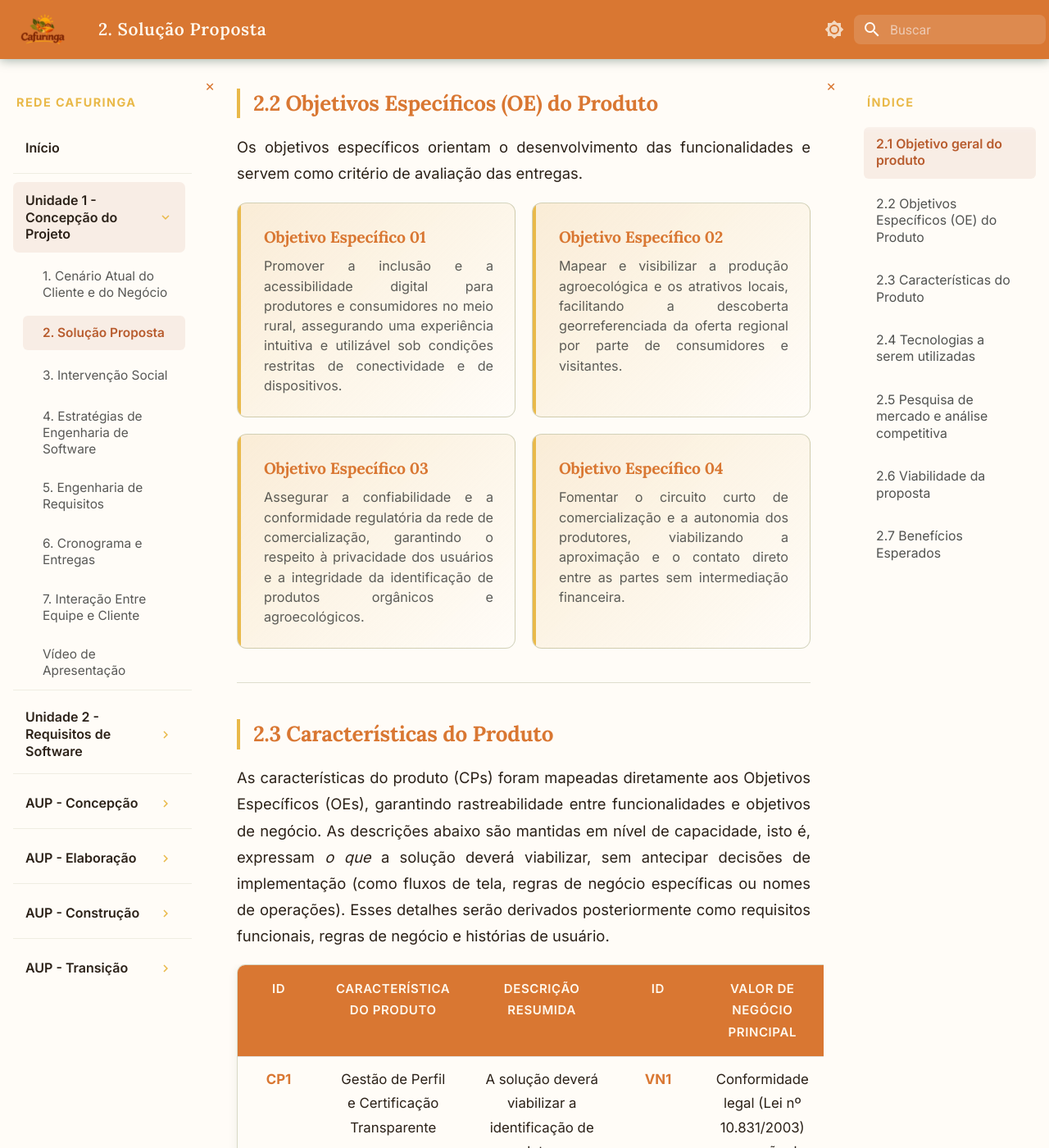
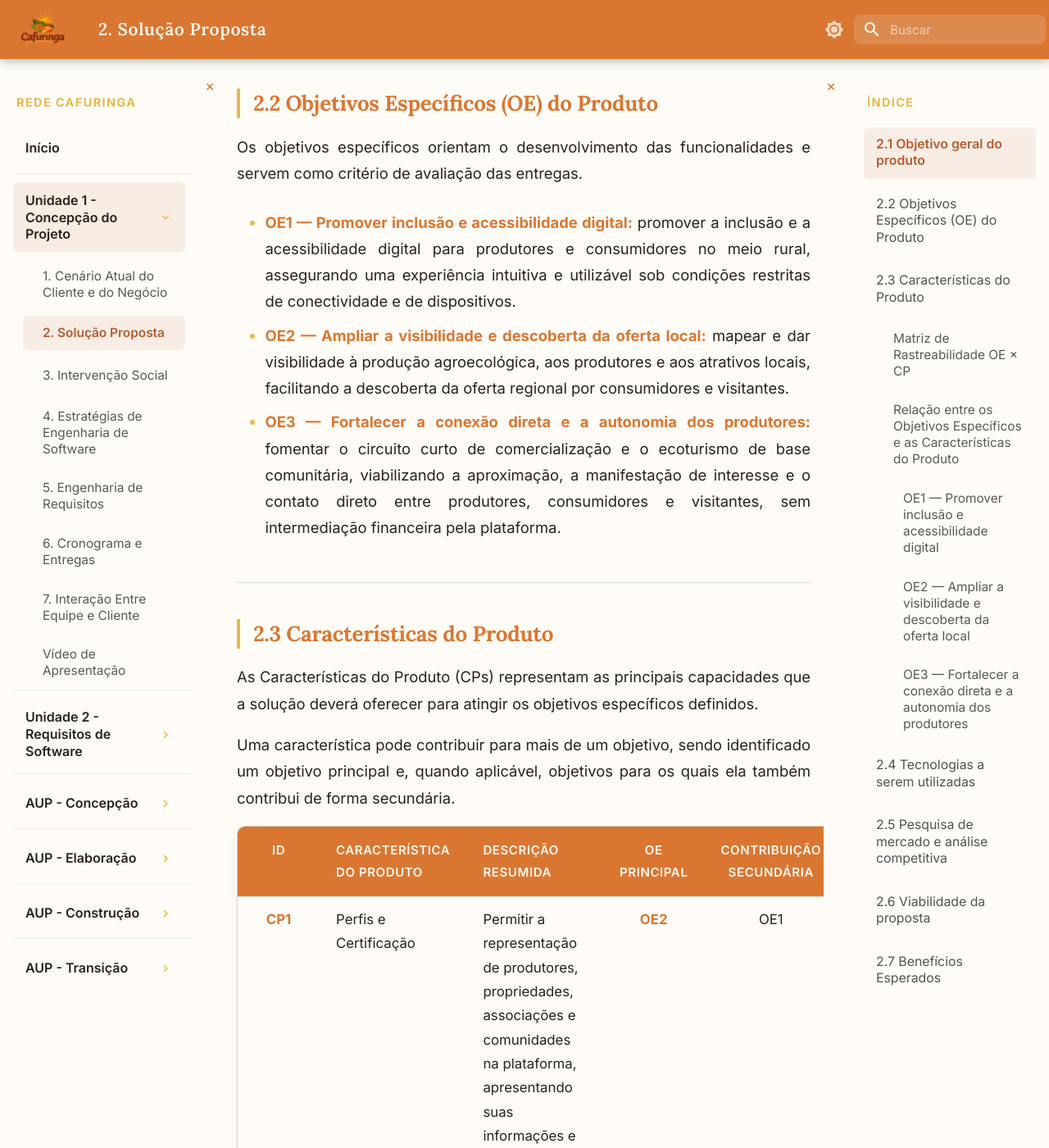
Before and after one commit to mdsreq-fga-unb/REQ-2026.2-T02-RedeCafuringa, an MkDocs documentation site: the page built from docs/unidade1/solucao.md, in a window 1280 px wide and 1400 px high, scrolled down 751 px. Shown: the whole window at 82% size. Built offline with MkDocs 1.6.1 and Material for MkDocs 9.7.7, drawn with Linux system fonts in a browser that asks for light colours; some of the changed text lies outside the part shown.

Commit message:
alterações da seção 2, remoção de um objetico específico e adequação quanto a coesão das características do produto

```diff
--- a/docs/unidade1/solucao.md
+++ b/docs/unidade1/solucao.md
@@ -10,41 +10,64 @@ O objetivo do produto é expandir a conexão direta dos produtores da agricultur
 
 Os objetivos específicos orientam o desenvolvimento das funcionalidades e servem como critério de avaliação das entregas.
 
-<div class="section-cards">
-  <div class="section-card">
-      <h3>Objetivo Específico 01</h3>
-      <p>Promover a inclusão e a acessibilidade digital para produtores e consumidores no meio rural, assegurando uma experiência intuitiva e utilizável sob condições restritas de conectividade e de dispositivos.</p>
-  </div>
+* **OE1 — Promover inclusão e acessibilidade digital:** promover a inclusão e a acessibilidade digital para produtores e consumidores no meio rural, assegurando uma experiência intuitiva e utilizável sob condições restritas de conectividade e de dispositivos.
 
-  <div class="section-card">
-      <h3>Objetivo Específico 02</h3>
-      <p>Mapear e visibilizar a produção agroecológica e os atrativos locais, facilitando a descoberta georreferenciada da oferta regional por parte de consumidores e visitantes.</p>
-  </div>
+* **OE2 — Ampliar a visibilidade e descoberta da oferta local:** mapear e dar visibilidade à produção agroecológica, aos produtores e aos atrativos locais, facilitando a descoberta da oferta regional por consumidores e visitantes.
 
-  <div class="section-card">
-      <h3>Objetivo Específico 03</h3>
-      <p>Assegurar a confiabilidade e a conformidade regulatória da rede de comercialização, garantindo o respeito à privacidade dos usuários e a integridade da identificação de produtos orgânicos e agroecológicos.</p>
-  </div>
-
-  <div class="section-card">
-      <h3>Objetivo Específico 04</h3>
-      <p>Fomentar o circuito curto de comercialização e a autonomia dos produtores, viabilizando a aproximação e o contato direto entre as partes sem intermediação financeira.</p>
-  </div>
-</div>
+* **OE3 — Fortalecer a conexão direta e a autonomia dos produtores:** fomentar o circuito curto de comercialização e o ecoturismo de base comunitária, viabilizando a aproximação, a manifestação de interesse e o contato direto entre produtores, consumidores e visitantes, sem intermediação financeira pela plataforma.
 
 ---
 
 ## 2.3 Características do Produto
 
-As características do produto (CPs) foram mapeadas diretamente aos Objetivos Específicos (OEs), garantindo rastreabilidade entre funcionalidades e objetivos de negócio. As descrições abaixo são mantidas em nível de capacidade, isto é, expressam *o que* a solução deverá viabilizar, sem antecipar decisões de implementação (como fluxos de tela, regras de negócio específicas ou nomes de operações). Esses detalhes serão derivados posteriormente como requisitos funcionais, regras de negócio e histórias de usuário.
+As Características do Produto (CPs) representam as principais capacidades que a solução deverá oferecer para atingir os objetivos específicos definidos.
 
-| ID | Característica do Produto | Descrição resumida | ID | Valor de negócio principal | OE principal | Contribuição secundária |
-| :---: | :---: | :---: | :---: | :---: | :---: | :---: |
-| **CP1** | Gestão de Perfil e Certificação Transparente | A solução deverá viabilizar a identificação de produtores e propriedades e a transparência quanto à sua situação de certificação. | **VN1** | Conformidade legal (Lei nº 10.831/2003) e geração de confiança para o consumidor urbano. | OE3 | OE2 |
-| **CP2** | Catálogo Unificado de Produtos | A solução deverá viabilizar a disponibilização unificada da oferta de alimentos agrícolas frescos, beneficiados e artesanais, contemplando variações de disponibilidade e sazonalidade. | **VN2** | Redução de perdas pós-colheita entre dias de feira e aproximação direta entre produtor e consumidor. | OE2 | OE4 |
-| **CP3** | Diretório de Atrativos Rurais | A solução deverá viabilizar a divulgação detalhada de propriedades, incluindo atrativos naturais, vivências agroecológicas e hospedagem rústica. | **VN3** | Diversificação das fontes de renda do produtor e fortalecimento do ecoturismo de base comunitária. | OE2 | OE4 |
-| **CP4** | Busca e Descoberta Georreferenciada | A solução deverá viabilizar a busca e a descoberta georreferenciada de produtores e atrativos, considerando critérios de proximidade, categoria, perfil de interesse e situação de certificação. | **VN4** | Facilidade na localização hiperlocal de produtores e atrativos próximos ao consumidor. | OE2 | OE1, OE4 |
-| **CP5** | Motor de Pré-Reserva e Conexão Direta | A solução deverá viabilizar o registro de intenções de compra ou visita e a conexão direta entre as partes, mediante confirmação mútua e compartilhamento controlado dos dados de contato. | **VN5** | Viabilização de transações sem retenção de margem pela plataforma e apoio à prevenção de sobrecarga turística nas ecovilas. | OE4 | OE2, OE3 |
+Uma característica pode contribuir para mais de um objetivo, sendo identificado um objetivo principal e, quando aplicável, objetivos para os quais ela também contribui de forma secundária.
+
+| ID | Característica do Produto | Descrição resumida | OE principal | Contribuição secundária |
+| :---: | :--- | :--- | :---: | :---: |
+| **CP1** | Perfis e Certificação | Permitir a representação de produtores, propriedades, associações e comunidades na plataforma, apresentando suas informações e sua situação de certificação de forma clara para consumidores e visitantes. | **OE2** | OE1 |
+| **CP2** | Catálogo e Disponibilidade de Produtos | Permitir a divulgação organizada dos produtos oferecidos pelos participantes da Rede Cafuringa, contemplando características, categorias, disponibilidade e sazonalidade. | **OE2** | OE1, OE3 |
+| **CP3** | Atrativos e Experiências Rurais | Permitir a divulgação de atrativos e experiências oferecidos no território, como trilhas, visitas, vivências agroecológicas, passeios e hospedagens. | **OE2** | OE1, OE3 |
+| **CP4** | Busca e Descoberta Georreferenciada | Permitir que consumidores e visitantes encontrem produtores, produtos, propriedades e atrativos por meio de localização, proximidade, mapa e critérios de busca. | **OE2** | OE1, OE3 |
+| **CP5** | Intenção de Compra e Conexão Direta | Permitir que consumidores manifestem interesse nos produtos e estabeleçam contato direto com os respectivos produtores para continuidade da negociação fora da plataforma, sem intermediação financeira. | **OE3** | OE1 |
+| **CP6** | Pré-reserva de Experiências | Permitir que visitantes manifestem interesse e solicitem previamente participação em visitas, experiências ou hospedagens, sujeitas à confirmação do respectivo responsável. | **OE3** | OE1 |
+
+### Matriz de Rastreabilidade OE × CP
+
+| Objetivo Específico | CP1 | CP2 | CP3 | CP4 | CP5 | CP6 |
+| :--- | :---: | :---: | :---: | :---: | :---: | :---: |
+| **OE1 — Inclusão e acessibilidade digital** | **X** | **X** | **X** | **X** | **X** | **X** |
+| **OE2 — Visibilidade e descoberta da oferta local** | **X** | **X** | **X** | **X** | | |
+| **OE3 — Conexão direta e autonomia dos produtores** | | **X** | **X** | **X** | **X** | **X** |
+
+### Relação entre os Objetivos Específicos e as Características do Produto
+
+#### OE1 — Promover inclusão e acessibilidade digital
+
+O OE1 possui caráter transversal e está relacionado a todas as Características do Produto, uma vez que todas as funcionalidades devem ser acessíveis e utilizáveis por produtores, consumidores e visitantes, inclusive em dispositivos com recursos limitados e em condições de conectividade restrita.
+
+**CPs relacionadas:** CP1, CP2, CP3, CP4, CP5 e CP6.
+
+---
+
+#### OE2 — Ampliar a visibilidade e descoberta da oferta local
+
+O OE2 está diretamente relacionado às características responsáveis por representar, organizar e permitir a descoberta da oferta existente na Rede Cafuringa.
+
+A CP1 possibilita apresentar os produtores e demais participantes da rede; a CP2 organiza e divulga seus produtos; a CP3 apresenta os atrativos e experiências disponíveis; e a CP4 permite que essas informações sejam encontradas por meio de mecanismos de busca e localização georreferenciada.
+
+**CPs relacionadas:** CP1, CP2, CP3 e CP4.
+
+---
+
+#### OE3 — Fortalecer a conexão direta e a autonomia dos produtores
+
+O OE3 está relacionado às características que possibilitam aproximar produtores, consumidores e visitantes.
+
+O catálogo de produtos e os atrativos rurais apresentam aquilo que pode despertar o interesse do usuário; a busca georreferenciada auxilia na descoberta dos participantes e das ofertas; a intenção de compra permite iniciar o contato direto com os produtores; e a pré-reserva possibilita a aproximação entre visitantes e responsáveis pelas experiências rurais. Essas interações ocorrem sem que a plataforma realize a intermediação financeira entre as partes.
+
+**CPs relacionadas:** CP2, CP3, CP4, CP5 e CP6.
 
 
 
```
Also changed, not shown: docs/index.md (+2 -1 lines).
